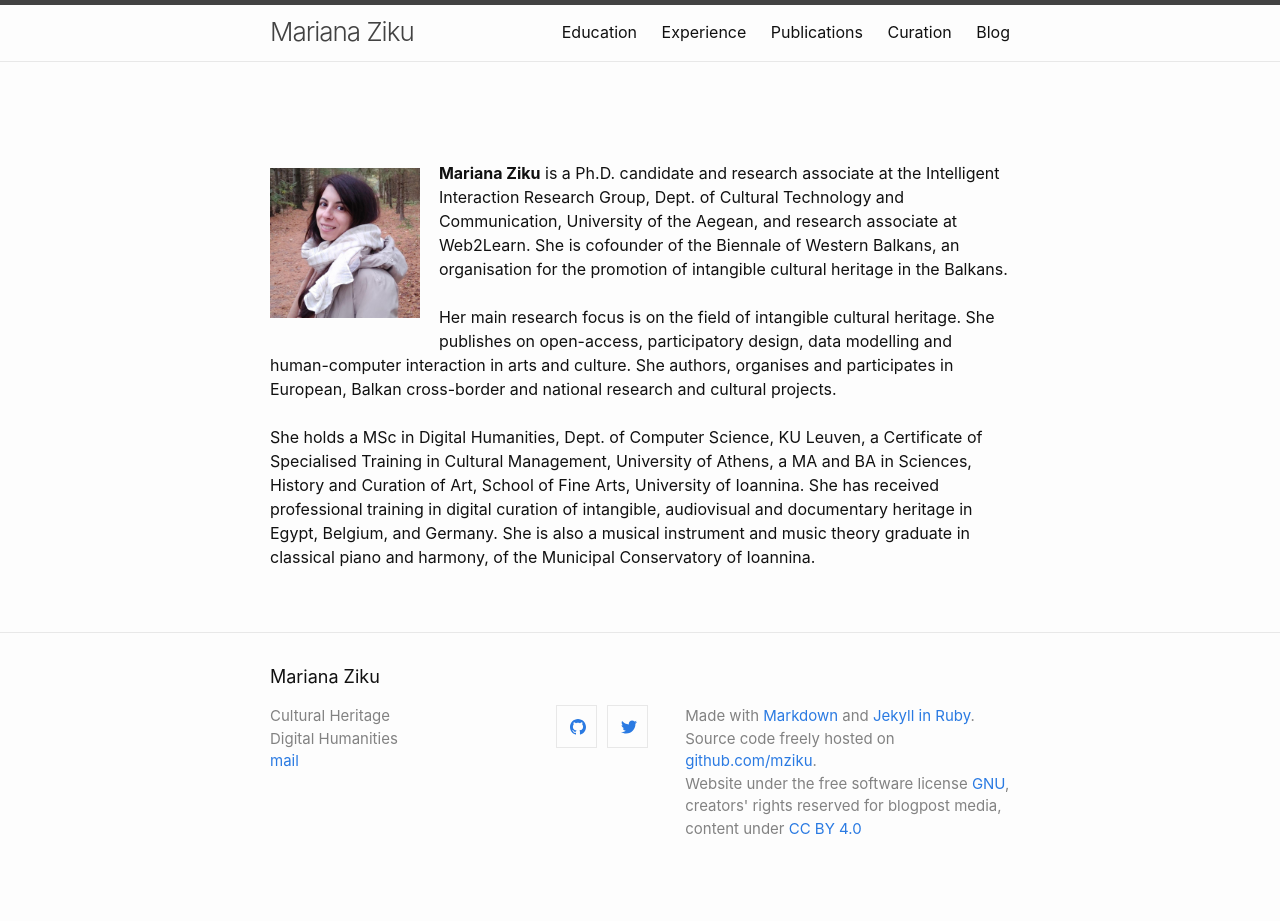
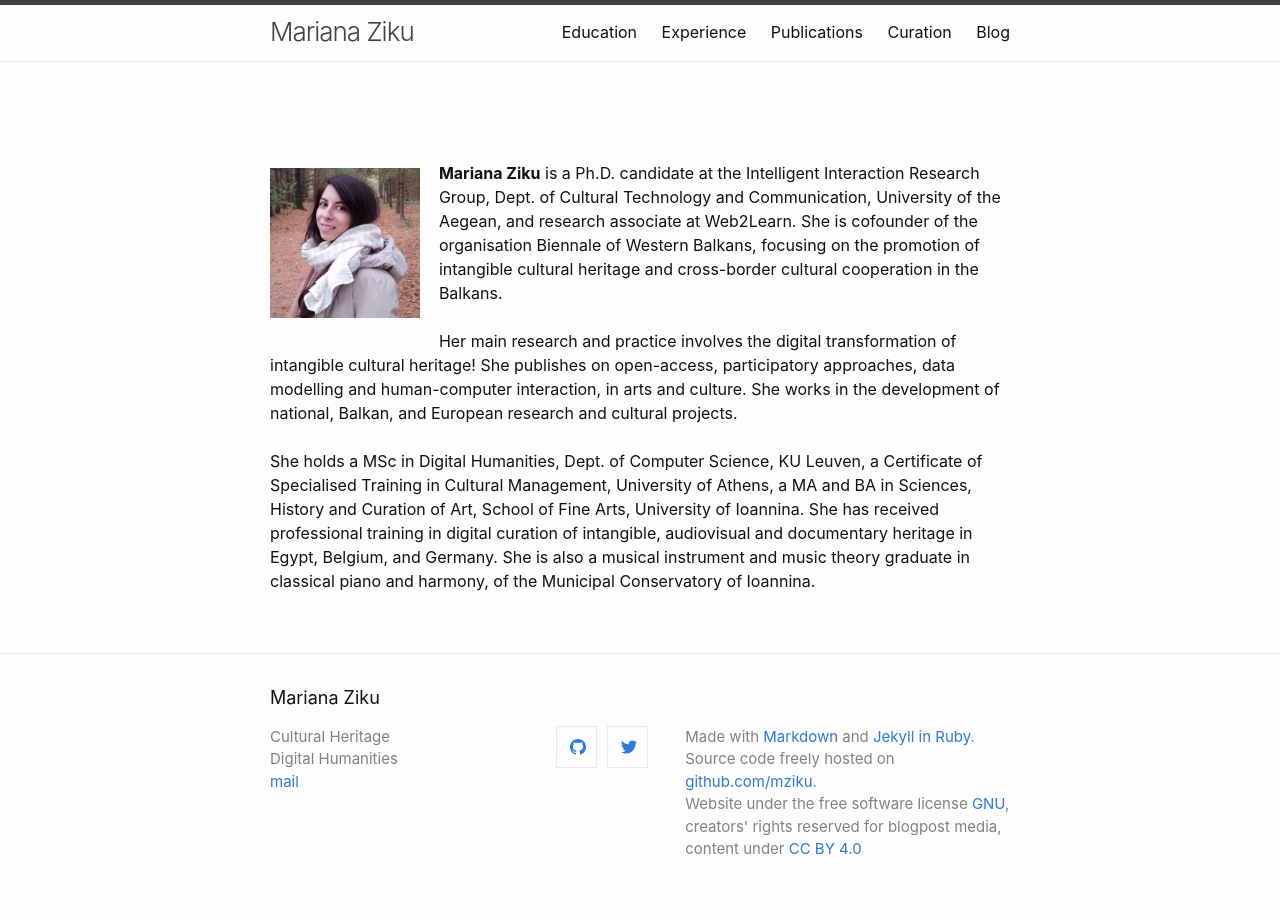
Before and after one commit to mziku/mziku.github.io, a Jekyll site: the page built from index.md, in a window 1280 px wide. Built offline with Jekyll 4.4.1, drawn with Linux system fonts in a browser that asks for light colours; before the commit the page ends 900 px from its top, so only the background shows below that.

Commit message:
index.md

```diff
--- a/index.md
+++ b/index.md
@@ -4,10 +4,10 @@ layout: page
 
 <br>
 <p style="float: left;"><img src="https://mziku.github.io/images/Mariana_Ziku(1)(1).jpg" style="float:left; margin-top:2mm; margin-right:5mm; margin-left:5;" alt="mariana-ziku-profile-picture" width="150" height="auto"></p>
-**Mariana Ziku** is a Ph.D. candidate and research associate at the Intelligent Interaction Research Group, Dept. of Cultural Technology and Communication, University of the Aegean, and research associate at Web2Learn. She is cofounder of the Biennale of Western Balkans, an organisation for the promotion of intangible cultural heritage in the Balkans.
+**Mariana Ziku** is a Ph.D. candidate at the Intelligent Interaction Research Group, Dept. of Cultural Technology and Communication, University of the Aegean, and research associate at Web2Learn. She is cofounder of the organisation Biennale of Western Balkans, focusing on the promotion of intangible cultural heritage and cross-border cultural cooperation in the Balkans.
 <br>
 <br>
-Her main research focus is on the field of intangible cultural heritage. She publishes on open-access, participatory design, data modelling and human-computer interaction in arts and culture. She authors, organises and participates in European, Balkan cross-border and national research and cultural projects.
+Her main research and practice involves the digital transformation of intangible cultural heritage! She publishes on open-access, participatory approaches, data modelling and human-computer interaction, in arts and culture. She works in the development of national, Balkan, and European research and cultural projects.
 <br>
 <br>
 She holds a MSc in Digital Humanities, Dept. of Computer Science, KU Leuven, a Certificate of Specialised Training in Cultural Management, University of Athens, a MA and BA in Sciences, History and Curation of Art, School of Fine Arts, University of Ioannina. She has received professional training in digital curation of intangible, audiovisual and documentary heritage in Egypt, Belgium, and Germany. She is also a musical instrument and music theory graduate in classical piano and harmony, of the Municipal Conservatory of Ioannina.
```
